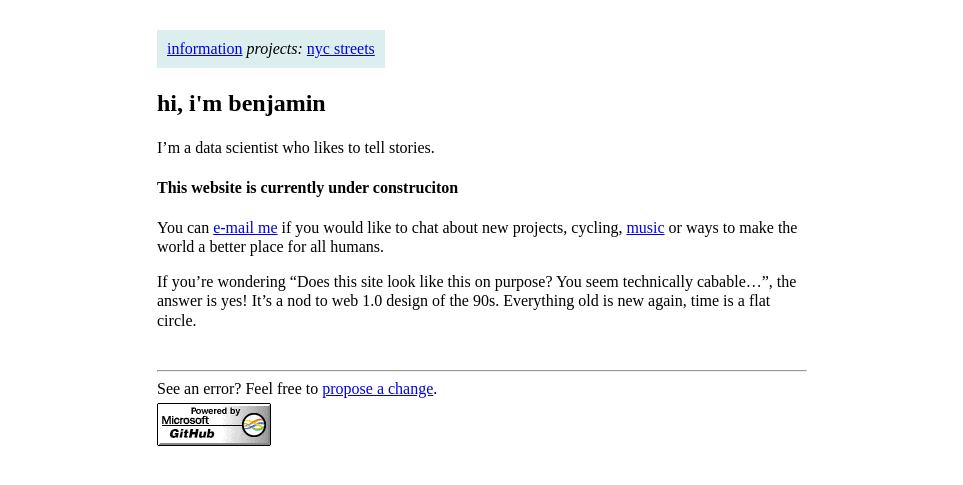
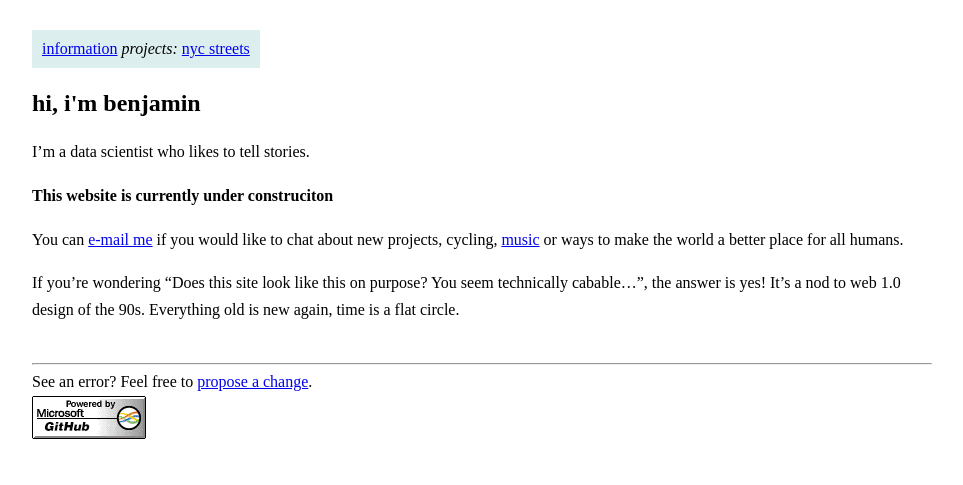
Before and after one commit to benarnav/benarnav.github.io, a Jekyll site: the page built from index.md, in a window 1280 px wide. Shown: the top 485 px of the page, without its empty margins (158-1121 px from the left). Built offline with Jekyll 4.4.1, drawn with Linux system fonts in a browser that asks for light colours.

Commit message:
widened contents

```diff
--- a/assets/css/main.css
+++ b/assets/css/main.css
@@ -5,11 +5,11 @@ div.pagecontents {
     margin: 30px auto 0px auto;
 }
 div.pagecontents p, div.pagecontents li {
-    line-height: 1.2;
+    line-height: 1.7;
     font-size: 16px;
 }
 div.pagecontents, code, pre {
-    max-width: 650px;
+    max-width: 900px;
 }
 div.navbar {
     display: inline-block;
```
